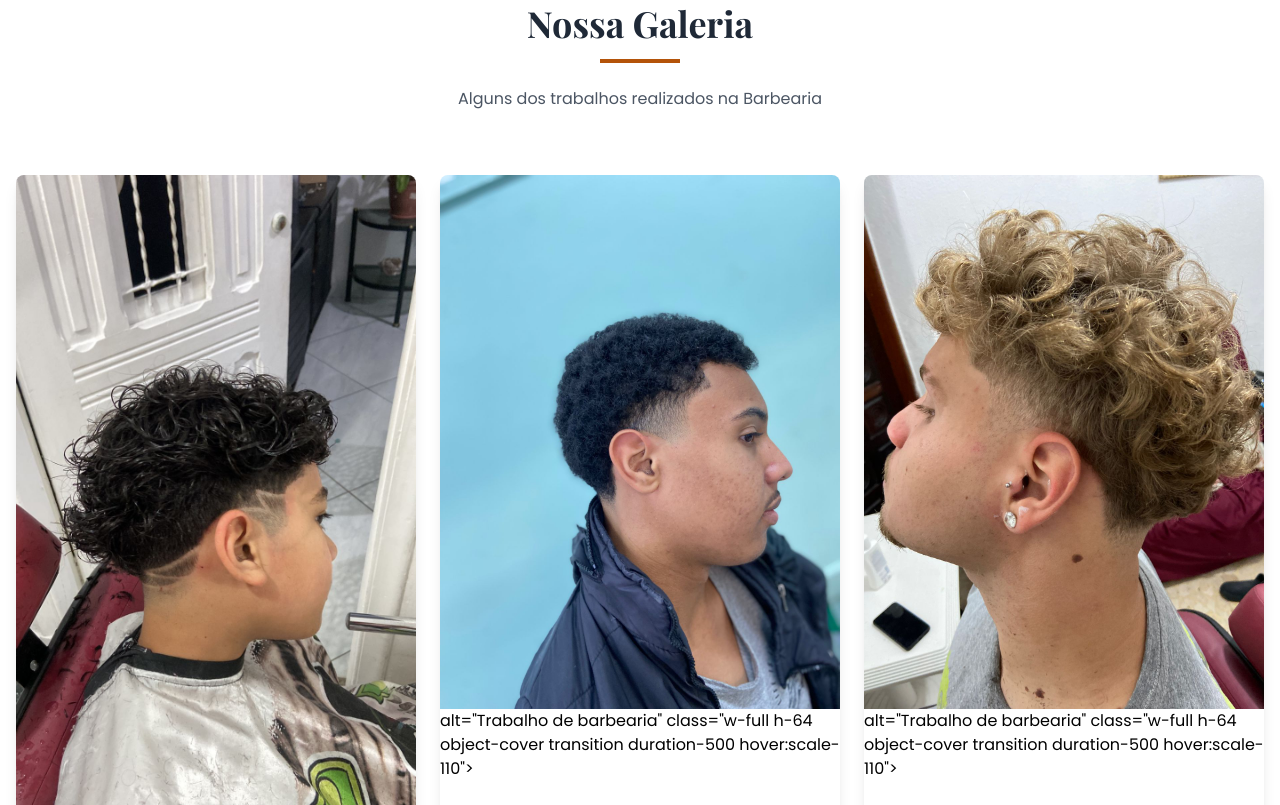
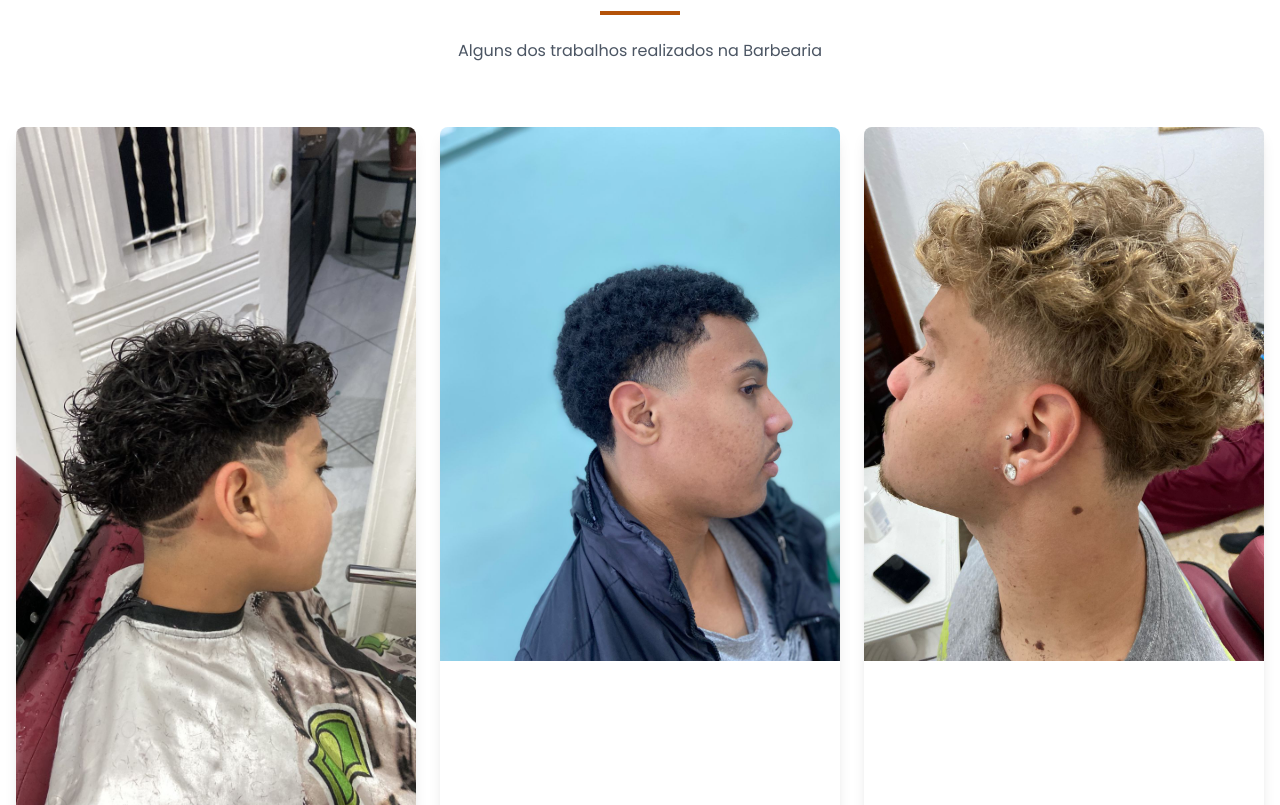
Before and after one commit to ryanmoreira77/site-barbearia, a plain HTML site: page index.html in a window 1280 px wide. Shown: the part 2295-3100 px from the top of the page. Drawn offline with nearby package versions, Linux system fonts and the light colour scheme.

Commit message:
Update index.html

```diff
--- a/index.html
+++ b/index.html
@@ -216,8 +216,7 @@
             <div class="flex flex-col md:flex-row items-center">
                 <div class="md:w-1/2 mb-10 md:mb-0 md:pr-10">
                     <img src="img/bbiel.jpg">
-                         alt="Gabriel Marques - Barbeiro"
-                         class="rounded-lg shadow-xl w-full barber-img">
+
                 </div>
                 <div class="md:w-1/2">
                     <h2 class="title-font text-3xl md:text-4xl font-bold text-gray-800 mb-6">Gabriel Marques</h2>
@@ -253,23 +252,19 @@
             <div class="grid grid-cols-1 sm:grid-cols-2 lg:grid-cols-3 gap-6">
                 <div class="overflow-hidden rounded-lg shadow-lg">
                     <img src="img/1.jpg">
-                         alt="Trabalho de barbearia"
-                         class="w-full h-64 object-cover transition duration-500 hover:scale-200">
+
                 </div>
                 <div class="overflow-hidden rounded-lg shadow-lg">
                     <img src="img/2.jpg">
-                         alt="Trabalho de barbearia"
-                         class="w-full h-64 object-cover transition duration-500 hover:scale-110">
+
                 </div>
                 <div class="overflow-hidden rounded-lg shadow-lg">
                     <img src="img/3.jpg">
-                         alt="Trabalho de barbearia"
-                         class="w-full h-64 object-cover transition duration-500 hover:scale-110">
+
                 </div>
                 <div class="overflow-hidden rounded-lg shadow-lg">
                     <img src="img/4.jpg">
-                         alt="Trabalho de barbearia"
-                         class="w-full h-64 object-cover transition duration-500 hover:scale-110">
+
                 </div>
 
             </div>
```
